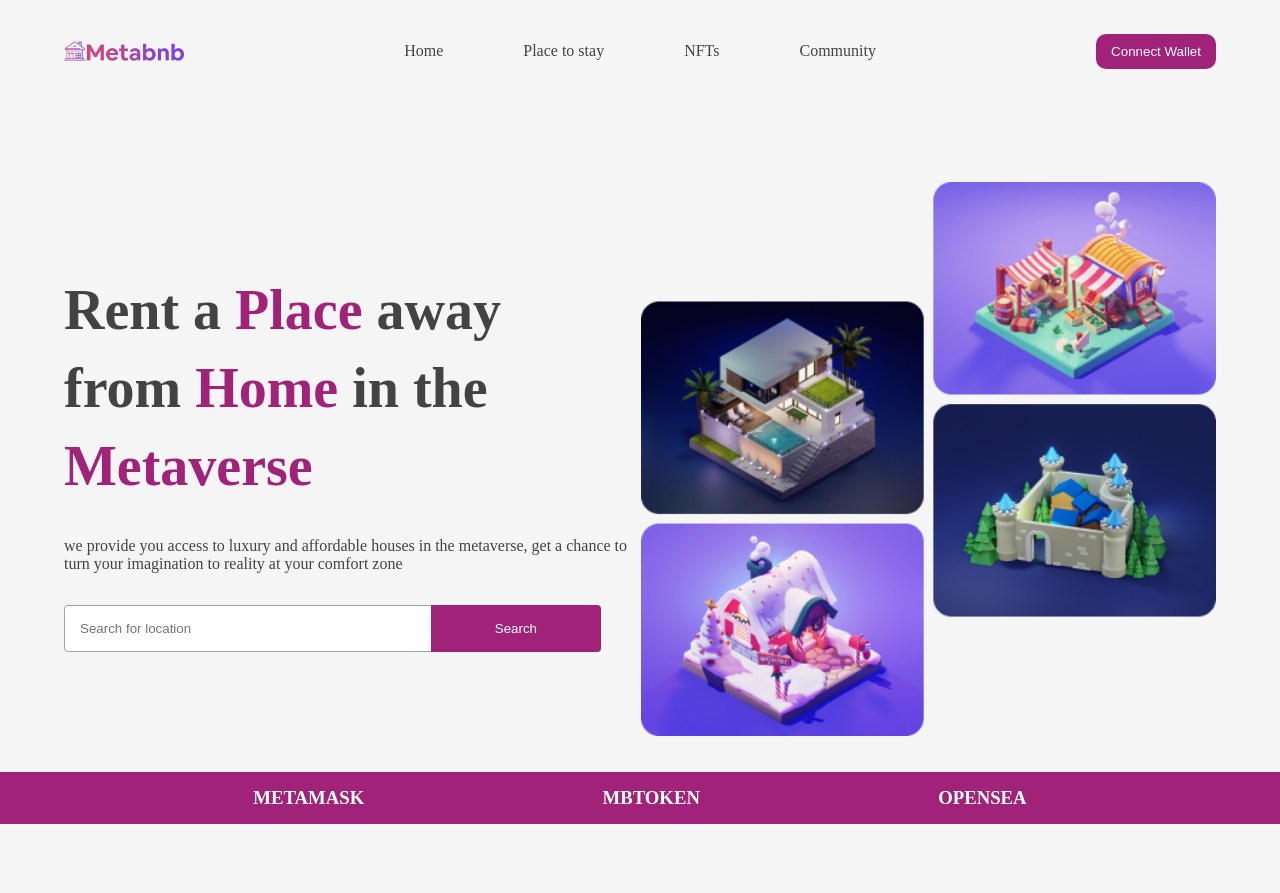
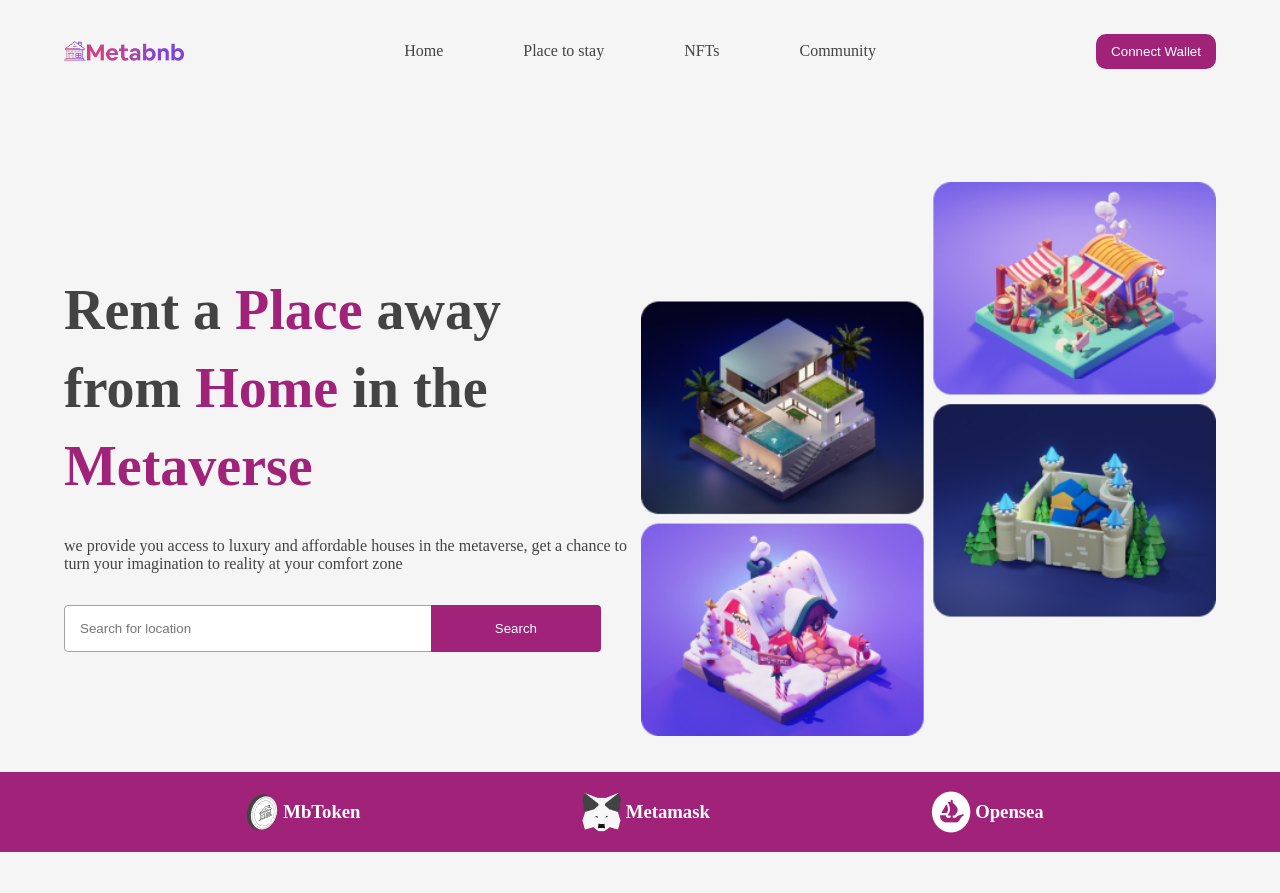
Before and after one commit to taofeek-ob/nft-real-estate, a React (Create React App) app: page / in a window 1280 px wide. Shown: the top 893 px of the page. Built offline with nearby package versions, Linux system fonts and the light colour scheme; a web font is replaced by a local one.

Commit message:
feat: added images to banner items

```diff
--- /dev/null
+++ b/src/assets/images/index.js
@@ -0,0 +1,5 @@
+export { default as Logo } from "./logo.png";
+export { default as Mbtoken } from "./Mbtoken.png";
+export { default as Metamask } from "./Metamask.png";
+export { default as Opensea } from "./Opensea.png";
+export { default as HeroImage } from "./hero.png";
--- a/src/components/header/Header.js
+++ b/src/components/header/Header.js
@@ -1,5 +1,6 @@
 import React from "react";
-import Logo from "../../assets/images/logo.png";
+import {Logo} from "../../assets/images/";
+
 import "./header.scss";
 const Header = () => {
   return (
--- a/src/pages/Home/Home.js
+++ b/src/pages/Home/Home.js
@@ -1,5 +1,5 @@
 import React from "react";
-import HeroImage from "../../assets/images/hero.png";
+import { HeroImage, Mbtoken, Metamask, Opensea } from "../../assets/images/";
 import Rating from "../../components/card/Rating";
 import Data from "./data";
 import "./home.scss";
@@ -38,9 +38,18 @@
 const Banner = () => {
   return (
     <div className="banner">
-      <h3>METAMASK</h3>
-      <h3>MBTOKEN</h3>
-      <h3>OPENSEA</h3>
+      <div>
+        <img src={Mbtoken} alt="" style={{ marginRight: "-8px" }} />
+        <h3>MbToken</h3>
+      </div>
+      <div>
+        <img src={Metamask} alt="" />
+        <h3>Metamask</h3>
+      </div>
+      <div>
+        <img src={Opensea} alt="" />
+        <h3>Opensea</h3>
+      </div>
     </div>
   );
 };
--- a/src/pages/Home/home.scss
+++ b/src/pages/Home/home.scss
@@ -118,6 +118,14 @@
   color: white;
   padding: 15px;
   margin-block: 2rem;
+  div {
+    display: flex;
+    align-items: center;
+    column-gap: 4px;
+    // img {
+    //   border: 1px solid red;
+    // }
+  }
 }
 .showcase_wrapper {
   width: auto;
```
